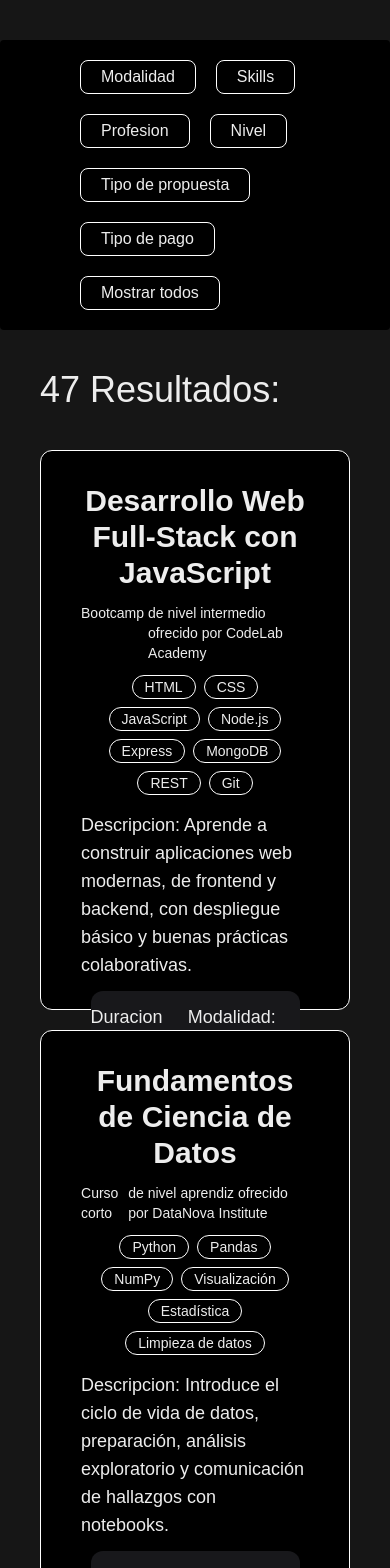
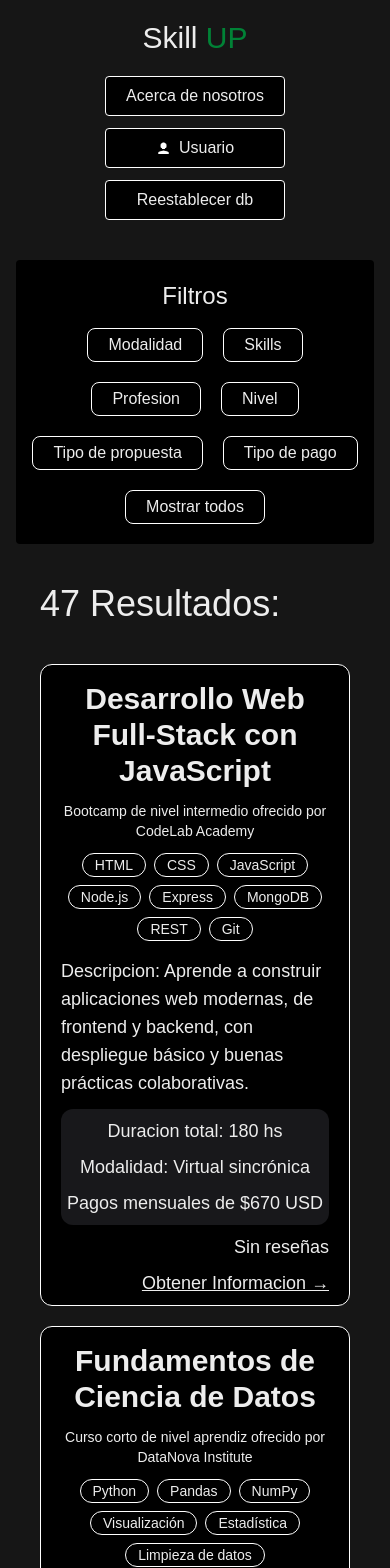
Before and after one commit to saja04/skill-up-frontend, a Next.js app: page / in a window 390 px wide. Shown: the top 1568 px of the page. Built offline with nearby package versions, Linux system fonts and the light colour scheme; sample sign-in values are in the browser's storage.

Commit message:
bare mobile adaptation

```diff
--- a/app/filtrosPropuestas.tsx
+++ b/app/filtrosPropuestas.tsx
@@ -50,8 +50,9 @@ export default function FiltrosPropuestas({ propuestas, onSendData }: {
   useEffect(() => {}, [deployMenu]);
 
   return (
-    <div className="flex flex-col items-center justify-center bg-black py-5 px-20 rounded">
-      <div className="flex flex-wrap lg:flex-row gap-5">
+    <div className="w-11/12 flex flex-col items-center justify-center bg-black py-5 px-4 lg:px-20 md:px-20 rounded">
+      <p className="text-2xl">Filtros</p>
+      <div className="flex flex-wrap justify-center lg:flex-row gap-5 mt-4">
         <button className="filterbutton" onClick={() => (deployMenu == "modality" ? setDeployMenu(false) : handleFiltro("modality"))}>
           Modalidad
         </button>
--- a/app/navbar.tsx
+++ b/app/navbar.tsx
@@ -28,10 +28,10 @@ export default function NavBar() {
     }, [])
 
     return(
-        <div className="hidden md:flex lg:flex w-screen flex-row justify-between align-middle items-center h-25">
-            <Link href={'/'} className="hover:underline text-3xl ml-10">Skill <span className="text-green-700">UP</span></Link>
-            <input type="text" className="search" placeholder="Buscar propuestas..." />
-            <div className="w-auto flex flex-row justify-around gap-10 mr-10">
+        <div className="mt-5 gap-5 flex lg:mt-0 lg:gap-0 md:mt-0 md:gap-0 w-screen flex-col lg:flex-row md:flex-row lg:h-25 md:h-25 lg:justify-between md:justify-between align-middle items-center h-fit">
+            <Link href={'/'} className="hover:underline text-3xl lg:ml-10 md:ml-10">Skill <span className="text-green-700">UP</span></Link>
+            <input type="text" className="search hidden lg:flex md:flex" placeholder="Buscar propuestas..." />
+            <div className="w-fit flex flex-col lg:flex-row md:flex-row justify-around gap-3 lg:mr-10 md:mr-10 lg:gap-10 md:gap-10">
                 <Link href={'/'} className="lnk">Acerca de nosotros</Link>
                 { user ? (
                         <Link href={'/user'} className="lnk flex flex-row items-center gap-2">
--- a/app/propuestas.tsx
+++ b/app/propuestas.tsx
@@ -55,29 +55,26 @@ export default function Propuestas() {
       <FiltrosPropuestas propuestas={database} onSendData={handleFilterData} />
       <h3 className="text-4xl w-full pl-10 mt-10"> {coursesDisplay.length} Resultados:</h3>
       <div className="w-full justify-items-center grid grid-cols-1 lg:grid-cols-3 gap-5 px-10 h-content mt-10">
-        {coursesDisplay ? coursesDisplay?.map((course) => (
-          (course ? (
+        {coursesDisplay ? (
+          coursesDisplay?.map((course) =>
+            course ? (
               <div key={course?.title}>
                 <div
                   className={
                     course && course.recommended
-                  ? "border border-green-700 bg-black rounded-xl px-10 py-8 flex flex-col items-center h-140 justify-between text-lg"
-                  : "border border-white bg-black rounded-xl px-10 py-8 flex flex-col items-center h-140 justify-between text-lg"
+                      ? "border border-green-700 bg-black rounded-xl px-5 lg:px-10 py-2 flex flex-col items-center h-fit lg:h-140 justify-between text-lg"
+                      : "border border-white bg-black rounded-xl px-5 lg:px-10 py-2 flex flex-col items-center h-fit lg:h-140 justify-between text-lg"
                   }
                 >
                   <div className="flex flex-col justify-center w-full items-center gap-3">
-                {course && course.recommended ? (
-                  <div className="w-full -mt-8">
-                    <p className=" bg-green-700 w-fit rounded-b-xl px-4 text-sm">Recomendado para ti!</p>
+                    {course && course.recommended ? <p className=" bg-green-700 w-fit rounded-b-xl px-4 text-sm">Recomendado para ti!</p> : <></>}
+                    <div className="w-full -mr-40 -ml-40">
+                      <h5 className="text-3xl text-center font-semibold mt-2 w-full">{course?.title}</h5>
                     </div>
-                ) : (
-                  <></>
-                )}
-                <h5 className="text-3xl text-center font-semibold">{course?.title}</h5>
-                <h6 className="text-sm flex flex-row gap-x-1">
+                    <h6 className="text-sm gap-x-1 w-fit text-center first-letter:uppercase">
                       <span className="first-letter:uppercase">{course.type} </span> de nivel {course?.level} ofrecido por {course.institute}
                     </h6>
-                <div className="w-9/10 flex flex-wrap gap-2 justify-center">
+                    <div className="w-full flex flex-wrap gap-2 justify-center">
                       {course?.skills.map((skill) => (
                         <button key={skill} className="border border-white rounded-xl text-sm h-6 px-3">
                           {skill}
@@ -85,9 +82,9 @@ export default function Propuestas() {
                       ))}
                     </div>
                   </div>
-              <p className="px-text-justify mt-4">Descripcion: {course?.description}</p>
-              <div className="w-11/12 mt-3 flex flex-col bg-zinc-900 py-3 rounded-xl justify-center  align-middle items-center">
-                <div className="w-full flex flex-row gap-3 justify-center">
+                  <p className="px-text-justify mt-4 max-h-2/6 overflow-y-scroll">Descripcion: {course?.description}</p>
+                  <div className="w-full gap-2 lg:w-11/12 mt-3 flex flex-col bg-zinc-900 py-2 rounded-xl justify-center  align-middle items-center">
+                    <div className="w-full flex flex-col md:flex-col items-center gap-2 justify-center">
                       <p>Duracion total: {course?.duration_hours} hs</p>
                       <p>Modalidad: {course?.modality.charAt(0).toUpperCase() + course.modality.slice(1)}</p>
                     </div>
@@ -119,9 +116,11 @@ export default function Propuestas() {
               </div>
             ) : (
               <></>
-          ))
-
-        )) : (<></>)}
+            )
+          )
+        ) : (
+          <></>
+        )}
       </div>
     </div>
   );
```
Lines whose indentation alone changed are shown as unchanged.
